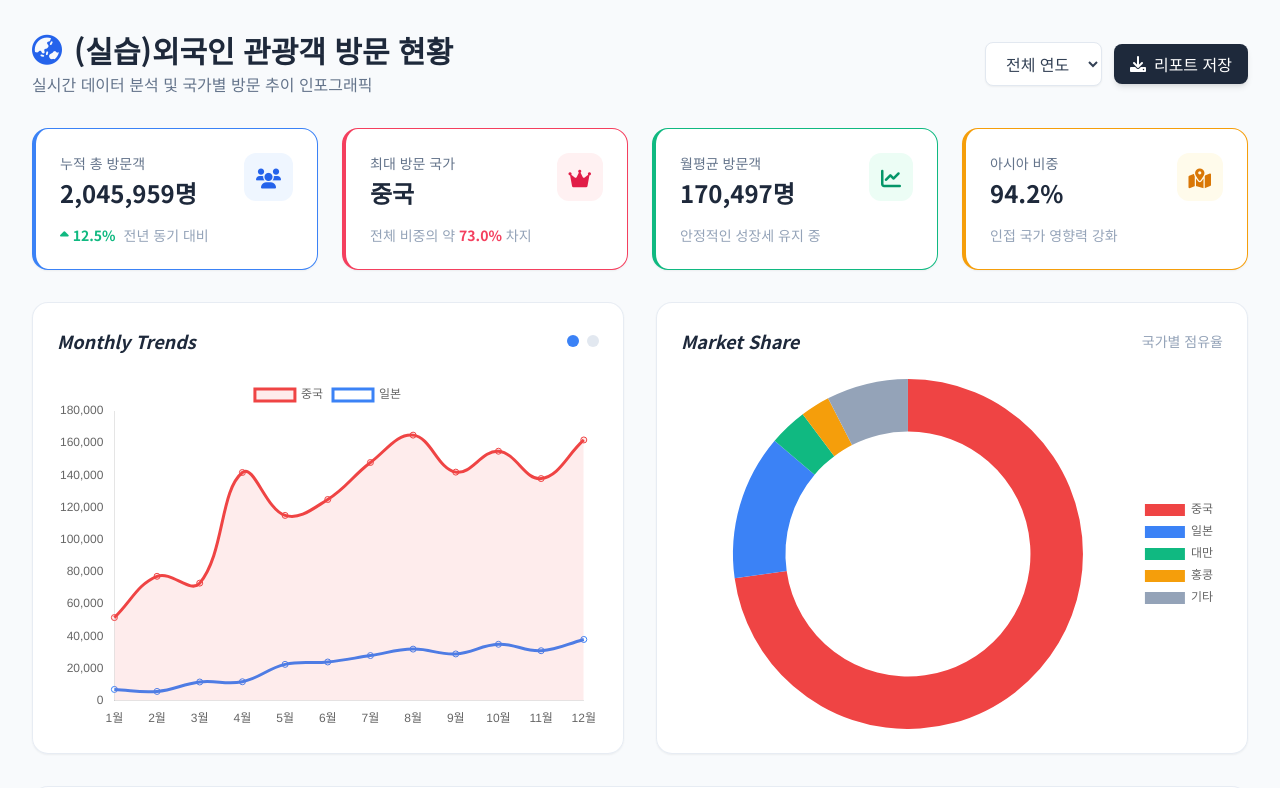
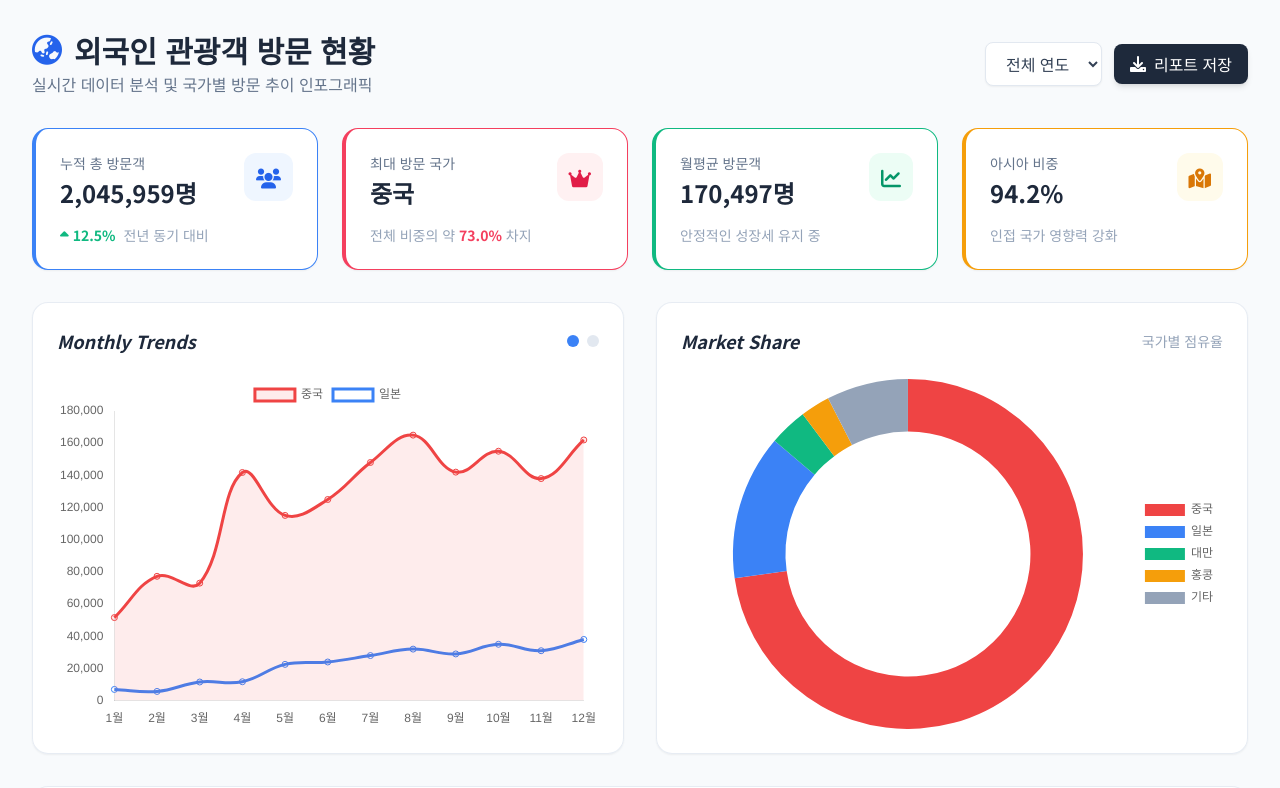
Before and after one commit to nekko1005-beep/nekko1005, a plain HTML site: page index.html in a window 1280 px wide. Shown: the top 788 px of the page. Drawn offline with nearby package versions, Linux system fonts and the light colour scheme.

Commit message:
Add files via upload

```diff
--- a/index.html
+++ b/index.html
@@ -22,7 +22,7 @@
             <div>
                 <h1 class="text-3xl font-bold text-slate-800 flex items-center gap-3">
                     <i class="fas fa-globe-asia text-blue-600"></i>
-                    (실습)외국인 관광객 방문 현황
+                    외국인 관광객 방문 현황
                 </h1>
                 <p class="text-slate-500 mt-1">실시간 데이터 분석 및 국가별 방문 추이 인포그래픽</p>
             </div>
```
